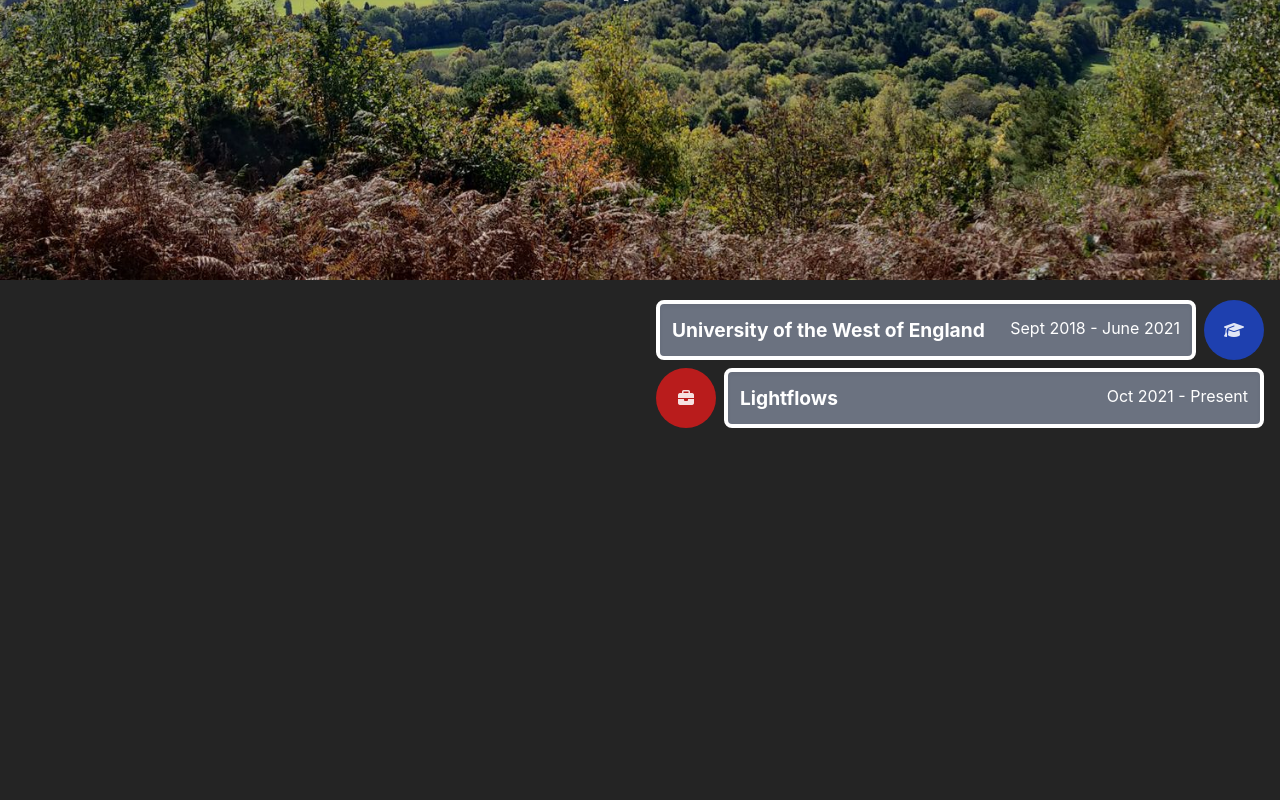
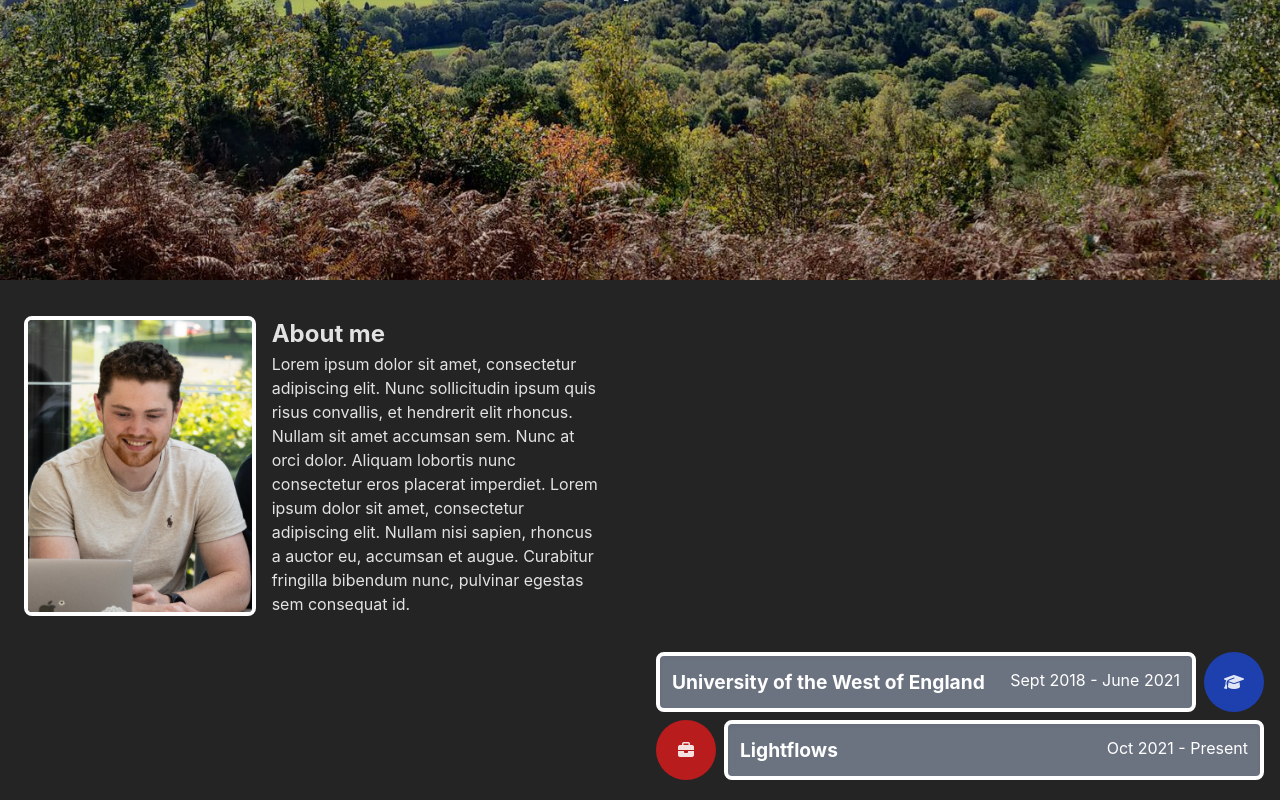
Before and after one commit to pjholt1234/personal-portfolio, a React (Vite) app: page / in a window 1280 px wide. Shown: the part 520-1320 px from the top of the page. Before the commit the page ends 968 px from the top, so only its background shows below. Built offline with nearby package versions, Linux system fonts and the light colour scheme.

Commit message:
Add bio component

```diff
--- a/src/App.jsx
+++ b/src/App.jsx
@@ -1,6 +1,7 @@
 import Title from "./components/title.jsx";
 import SlideInCard from "./components/slideInCard.jsx";
 import Timeline from "./components/timeline.jsx";
+import Bio from "./components/bio";
 const App = () => {
     const events = [
         {
@@ -22,6 +23,11 @@ const App = () => {
     return (
         <div className="w-full">
             <Title />
+            <div className="w-1/2">
+                <SlideInCard>
+                    <Bio />
+                </SlideInCard>
+            </div>
             <div className="w-1/2 mr-0 ml-auto">
                 <SlideInCard right={true}>
                     <Timeline events={events} />
--- /dev/null
+++ b/src/components/bio.jsx
@@ -0,0 +1,16 @@
+import image from '../assets/bio-photo.png';
+const Bio = () => {
+    return (
+        <div className="flex p-4">
+            <img src={image} placeholder="profile-photo" className="h-[300px] border-4 border-white rounded-lg"/>
+            <div className="px-4">
+                <h2>About me</h2>
+                <p>
+                    Lorem ipsum dolor sit amet, consectetur adipiscing elit. Nunc sollicitudin ipsum quis risus convallis, et hendrerit elit rhoncus. Nullam sit amet accumsan sem. Nunc at orci dolor. Aliquam lobortis nunc consectetur eros placerat imperdiet. Lorem ipsum dolor sit amet, consectetur adipiscing elit. Nullam nisi sapien, rhoncus a auctor eu, accumsan et augue. Curabitur fringilla bibendum nunc, pulvinar egestas sem consequat id.
+                </p>
+            </div>
+        </div>
+    )
+}
+
+export default Bio;
```
Also changed, not shown: src/assets/bio-photo.png (added).
